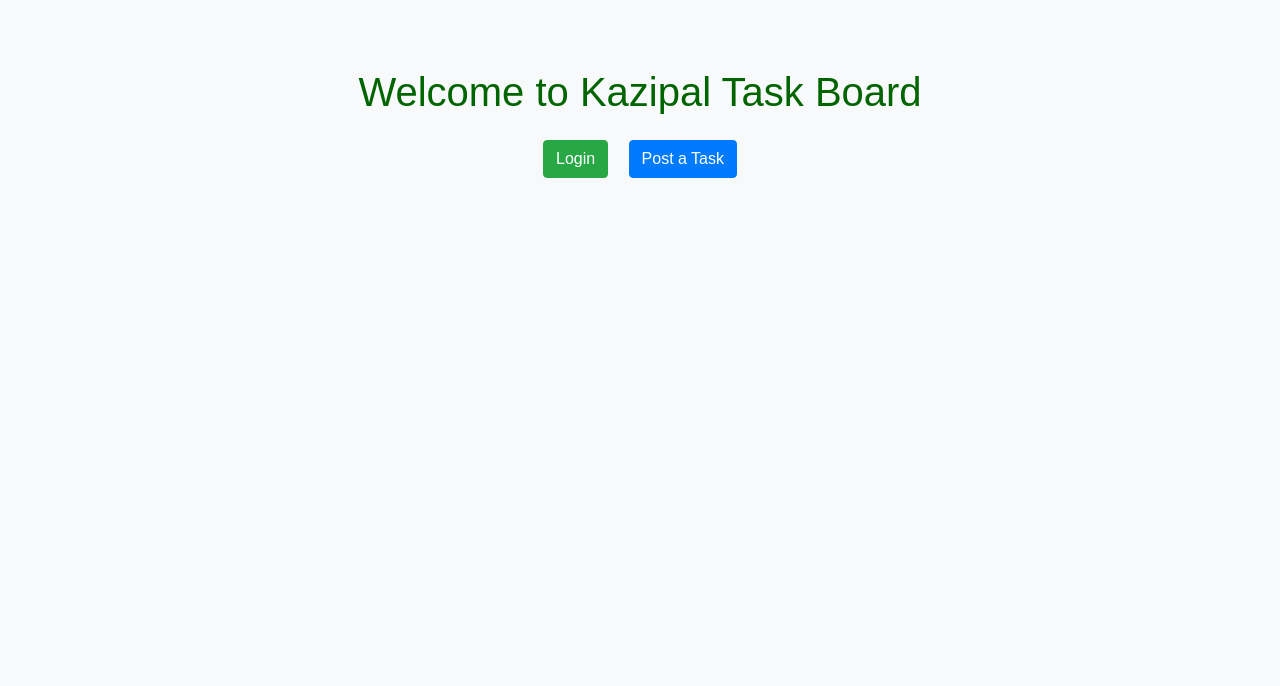
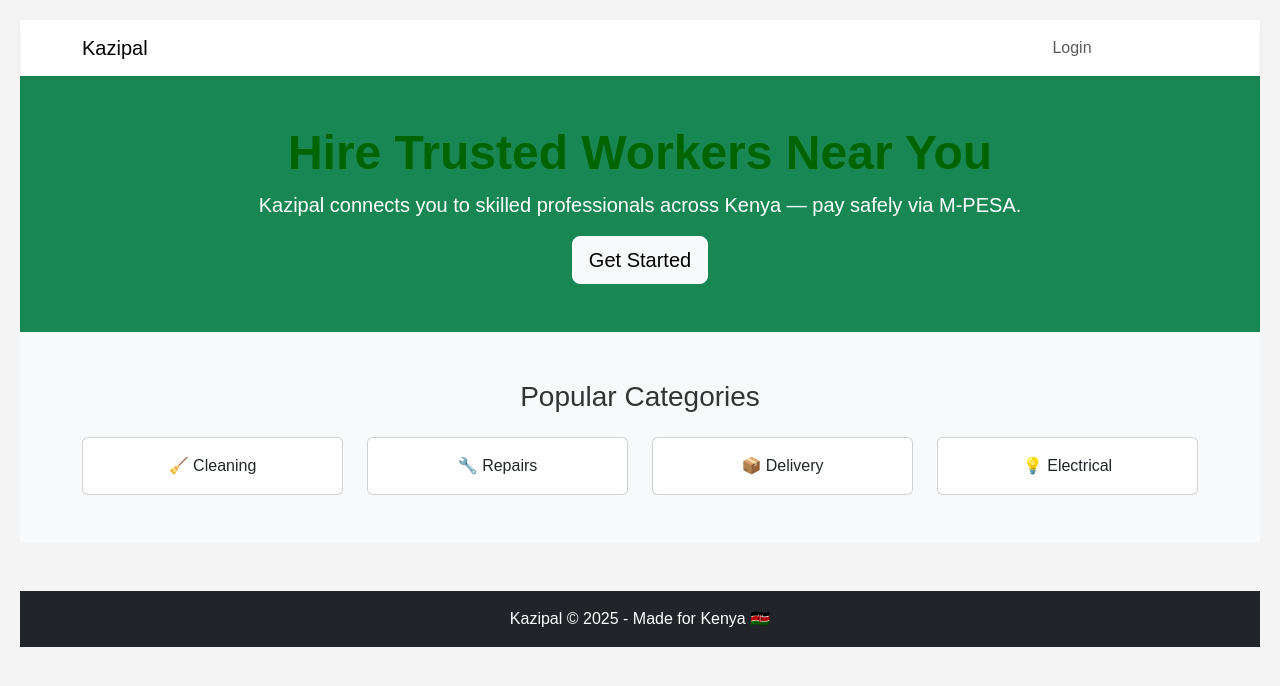
Before and after one commit to nomad4121/KaziPal, a Flask app: page / in a window 1280 px wide. Shown: the top 686 px of the page. Run offline with Flask 3, Linux system fonts and the light colour scheme; some libraries are stand-ins or nearby versions.

Commit message:
Update homepage.html

```diff
--- a/templates/index.html
+++ b/templates/index.html
@@ -1,17 +1,52 @@
 <!DOCTYPE html>
-<html>
+<html lang="en">
 <head>
-  <title>Kazipal Home</title>
-  <link rel="stylesheet" href="https://stackpath.bootstrapcdn.com/bootstrap/4.5.2/css/bootstrap.min.css">
+  <meta charset="UTF-8">
+  <title>Kazipal - Find Skilled Workers in Kenya</title>
+  <link rel="stylesheet" href="https://cdn.jsdelivr.net/npm/bootstrap@5.3.0/dist/css/bootstrap.min.css">
   <link rel="stylesheet" href="/static/style.css">
 </head>
-<body class="bg-light">
-  <div class="container mt-5">
-    <h1 class="text-center mb-4">Welcome to Kazipal Task Board</h1>
-    <div class="text-center">
-      <a href="/login" class="btn btn-success mx-2">Login</a>
-      <a href="/post-task" class="btn btn-primary mx-2">Post a Task</a>
+<body>
+
+  <!-- Navbar -->
+  <nav class="navbar navbar-expand-lg navbar-light bg-white shadow-sm">
+    <div class="container">
+      <a class="navbar-brand" href="#">Kazipal</a>
+      <div class="collapse navbar-collapse">
+        <ul class="navbar-nav ms-auto">
+          <li class="nav-item"><a class="nav-link" href="/login">Login</a></li>
+          <li class="nav-item"><a class="nav-link btn btn-success text-white" href="/post-task">Post a Task</a></li>
+        </ul>
+      </div>
     </div>
-  </div>
+  </nav>
+
+  <!-- Hero -->
+  <section class="hero bg-success text-white text-center py-5">
+    <div class="container">
+      <h1 class="display-5 fw-bold">Hire Trusted Workers Near You</h1>
+      <p class="lead">Kazipal connects you to skilled professionals across Kenya — pay safely via M-PESA.</p>
+      <a href="/post-task" class="btn btn-light btn-lg">Get Started</a>
+    </div>
+  </section>
+
+  <!-- Categories -->
+  <section class="py-5 bg-light">
+    <div class="container">
+      <h3 class="text-center mb-4">Popular Categories</h3>
+      <div class="row text-center">
+        <div class="col-md-3"><div class="card p-3">🧹 Cleaning</div></div>
+        <div class="col-md-3"><div class="card p-3">🔧 Repairs</div></div>
+        <div class="col-md-3"><div class="card p-3">📦 Delivery</div></div>
+        <div class="col-md-3"><div class="card p-3">💡 Electrical</div></div>
+      </div>
+    </div>
+  </section>
+
+  <!-- Footer -->
+  <footer class="bg-dark text-white text-center p-3 mt-5">
+    <p class="mb-0">Kazipal © 2025 - Made for Kenya 🇰🇪</p>
+  </footer>
+
 </body>
 </html>
```
